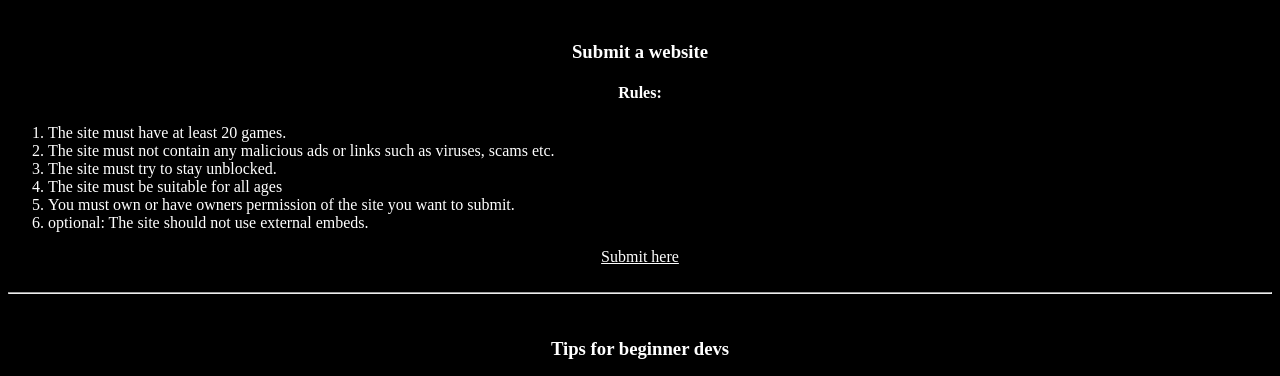
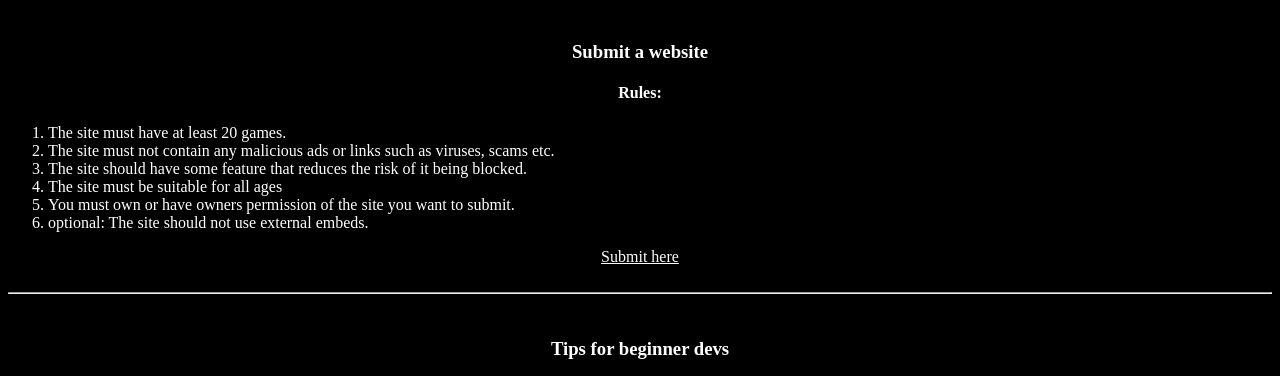
Before and after one commit to noodlelover1/UBGdir-for-pr, a plain HTML site: page index.html in a window 1280 px wide. Shown: the part 717-1093 px from the top of the page. Drawn offline with Linux system fonts and the light colour scheme.

Commit message:
Update index.html

```diff
--- a/index.html
+++ b/index.html
@@ -60,7 +60,7 @@
     <ol>
       <li>The site must have at least 20 games.</li>
       <li>The site must not contain any malicious ads or links such as viruses, scams etc.</li>
-      <li>The site must try to stay unblocked.</li>
+      <li>The site should have some feature that reduces the risk of it being blocked.</li>
       <li>The site must be suitable for all ages</li>
       <li>You must own or have owners permission of the site you want to submit. </li>
       <li>optional: The site should not use external embeds.</li>
```
